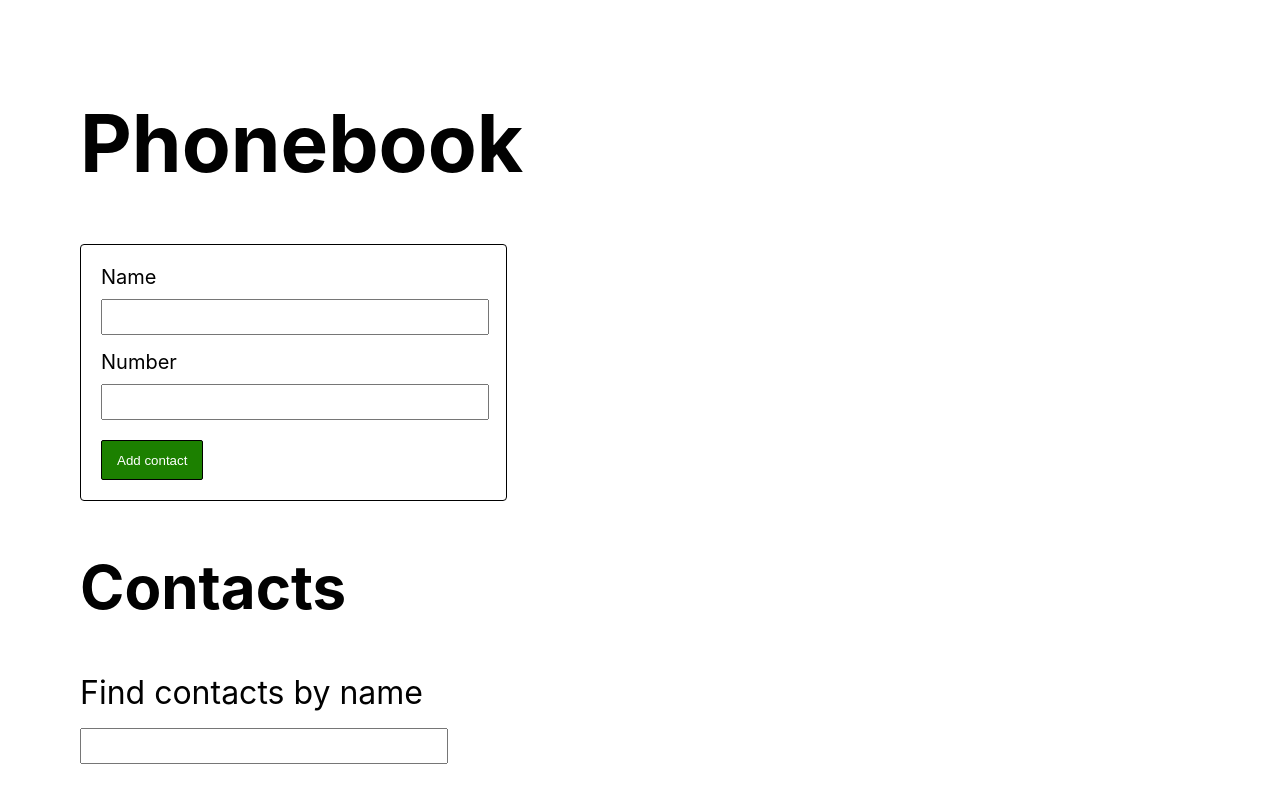
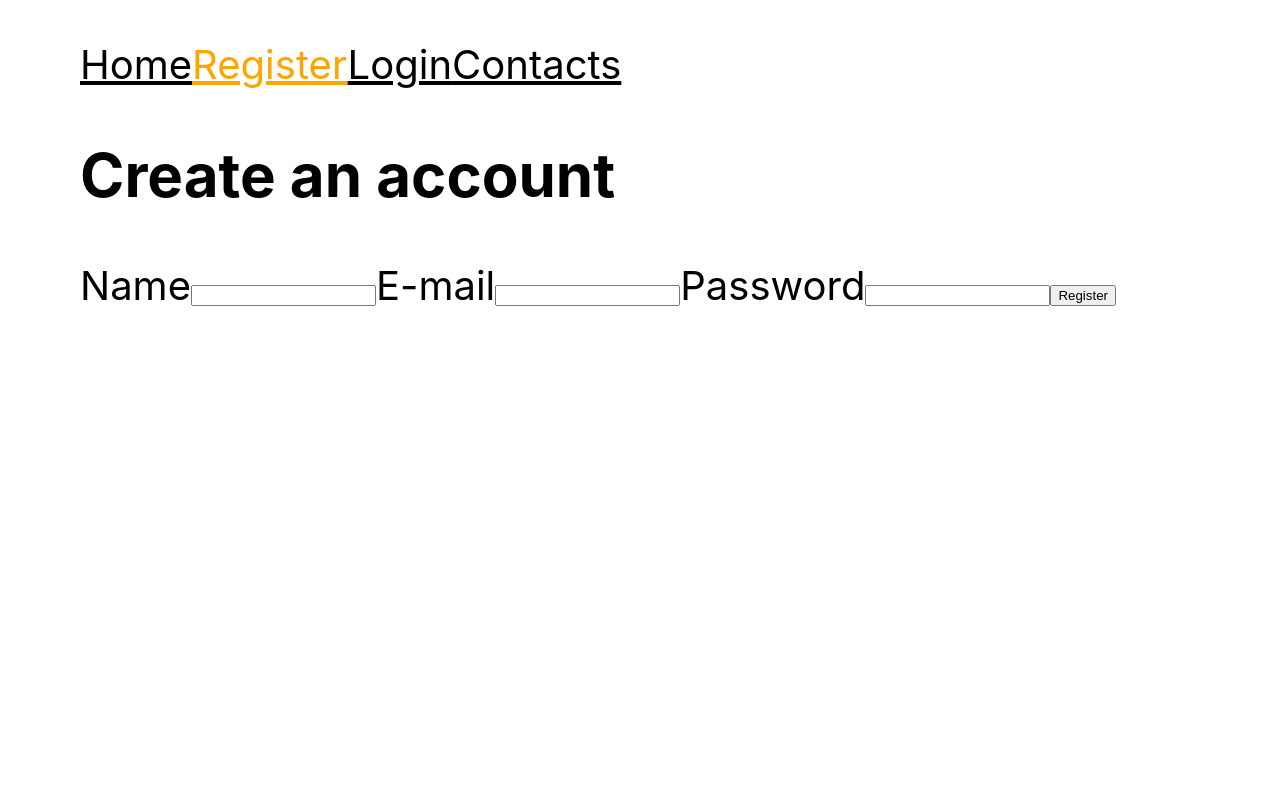
Before and after one commit to JakubLawnicki/goit-react-hw-08-phonebook, a React (Create React App) app: page /register in a window 1280 px wide. Shown: the top 802 px of the page. Built offline with nearby package versions, Linux system fonts and the light colour scheme; no server answers.

Commit message:
Create navigation
I created routing and main navigation.

```diff
--- a/package.json
+++ b/package.json
@@ -14,6 +14,7 @@
     "react-redux": "^8.1.3",
     "react-router-dom": "^6.20.1",
     "react-scripts": "5.0.1",
+    "styled-components": "^6.1.1",
     "web-vitals": "^2.1.3"
   },
   "scripts": {
--- a/src/components/App.jsx
+++ b/src/components/App.jsx
@@ -1,19 +1,25 @@
-import { useDispatch, useSelector } from 'react-redux';
-import { ContactForm } from './contactForm/ContactForm';
-import { ContactList } from './contactList/ContactList';
-import { Filter } from './filter/Filter';
-import { useEffect } from 'react';
-import { fetchContacts } from 'redux/operations';
-import { selectError, selectIsLoading } from 'redux/selectors';
+// import { useDispatch, useSelector } from 'react-redux';
+// import { ContactForm } from './contactForm/ContactForm';
+// import { ContactList } from './contactList/ContactList';
+// import { Filter } from './filter/Filter';
+// import { useEffect } from 'react';
+// import { fetchContacts } from 'redux/operations';
+// import { selectError, selectIsLoading } from 'redux/selectors';
+import { Routes, Route } from 'react-router-dom';
+import { Navigation } from './navigation/Navigation';
+import { Home } from './home/Home';
+import { Register } from './register/Register';
+import { Login } from './login/Login';
+import { Contacts } from './contacts/Contacts';
 
 export function App() {
-  const isLoading = useSelector(selectIsLoading);
-  const error = useSelector(selectError);
-  const dispatch = useDispatch();
+  // const isLoading = useSelector(selectIsLoading);
+  // const error = useSelector(selectError);
+  // const dispatch = useDispatch();
 
-  useEffect(() => {
-    dispatch(fetchContacts());
-  }, [dispatch]);
+  // useEffect(() => {
+  //   dispatch(fetchContacts());
+  // }, [dispatch]);
 
   return (
     <div
@@ -29,12 +35,20 @@ export function App() {
         paddingLeft: 40,
       }}
     >
-      <h1>Phonebook</h1>
+      <Navigation />
+      <Routes>
+        <Route path="/" element={<Home />}></Route>
+        <Route path="/register" element={<Register />}></Route>
+        <Route path="/login" element={<Login />}></Route>
+        <Route path="/contacts" element={<Contacts />}></Route>
+        <Route path="*" element={<Home />}></Route>
+      </Routes>
+      {/* <h1>Phonebook</h1>
       <ContactForm />
       <h2>Contacts</h2>
       <Filter />
       {isLoading && !error && <p>Loading...</p>}
-      <ContactList />
+      <ContactList /> */}
     </div>
   );
 }
--- /dev/null
+++ b/src/components/contacts/Contacts.jsx
@@ -0,0 +1,26 @@
+import { ContactForm } from 'components/contactForm/ContactForm';
+import { ContactList } from 'components/contactList/ContactList';
+import { Filter } from 'components/filter/Filter';
+import { useEffect } from 'react';
+import { useDispatch, useSelector } from 'react-redux';
+import { fetchContacts } from 'redux/operations';
+import { selectError, selectIsLoading } from 'redux/selectors';
+
+export const Contacts = () => {
+  const isLoading = useSelector(selectIsLoading);
+  const error = useSelector(selectError);
+  const dispatch = useDispatch();
+
+  useEffect(() => {
+    dispatch(fetchContacts());
+  }, [dispatch]);
+
+  return (
+    <div>
+      <ContactForm />
+      <Filter />
+      {isLoading && !error && <p>Loading...</p>}
+      <ContactList />
+    </div>
+  );
+};
--- /dev/null
+++ b/src/components/home/Home.jsx
@@ -0,0 +1,9 @@
+export const Home = () => {
+  return (
+    <div>
+      <h1>Phonebook</h1>
+      <p>Just log in and enjoy using phonebook!</p>
+      <p>If you do not have an account, just register!</p>
+    </div>
+  );
+};
--- /dev/null
+++ b/src/components/login/Login.jsx
@@ -0,0 +1,18 @@
+export const Login = () => {
+  return (
+    <div>
+      <form>
+        <label>
+          E-mail
+          <input type="email" />
+        </label>
+        <label>
+          Password
+          <input type="password" />
+        </label>
+
+        <button type="submit"> Login</button>
+      </form>
+    </div>
+  );
+};
--- /dev/null
+++ b/src/components/navigation/Navigation.jsx
@@ -0,0 +1,23 @@
+import { NavLink } from 'react-router-dom';
+import styled from 'styled-components';
+
+const StyledLink = styled(NavLink)`
+  color: black;
+
+  &.active {
+    color: orange;
+  }
+`;
+
+export const Navigation = () => {
+  return (
+    <div>
+      <StyledLink to="/" end>
+        Home
+      </StyledLink>
+      <StyledLink to="/register">Register</StyledLink>
+      <StyledLink to="/login">Login</StyledLink>
+      <StyledLink to="/contacts">Contacts</StyledLink>
+    </div>
+  );
+};
--- /dev/null
+++ b/src/components/register/Register.jsx
@@ -0,0 +1,23 @@
+export const Register = () => {
+  return (
+    <div>
+      <h2>Create an account</h2>
+      <form>
+        <label>
+          Name
+          <input type="text" />
+        </label>
+        <label>
+          E-mail
+          <input type="email" />
+        </label>
+        <label>
+          Password
+          <input type="password" />
+        </label>
+
+        <button type="submit">Register</button>
+      </form>
+    </div>
+  );
+};
--- a/src/index.js
+++ b/src/index.js
@@ -4,11 +4,14 @@ import { App } from 'components/App';
 import './index.css';
 import { Provider } from 'react-redux';
 import { store } from 'redux/store';
+import { BrowserRouter } from 'react-router-dom';
 
 ReactDOM.createRoot(document.getElementById('root')).render(
   <React.StrictMode>
     <Provider store={store}>
-      <App />
+      <BrowserRouter>
+        <App />
+      </BrowserRouter>
     </Provider>
   </React.StrictMode>
 );
```
Also changed, not shown: 1 other file (tests, documents, lock files or other folders).
